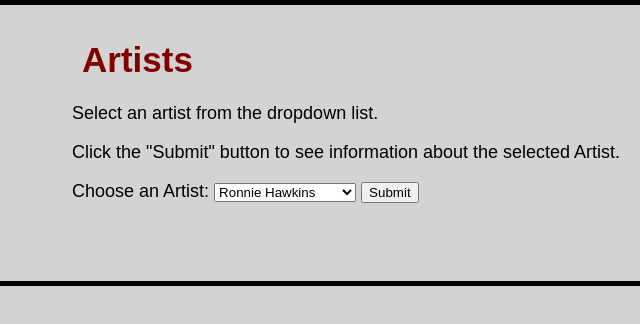
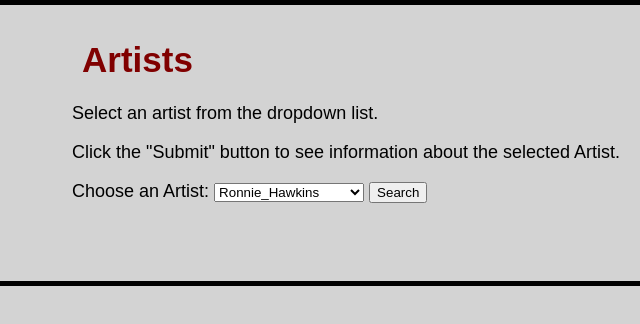
Before and after one commit to richfaulkner/ArkansasMusicians, a plain HTML site: page artists/index.html in a window 1280 px wide. Shown: the full height of the page, 86-726 px from the left. Drawn offline with Linux system fonts and the light colour scheme.

Commit message:
Update index.html

```diff
--- a/artists/index.html
+++ b/artists/index.html
@@ -17,36 +17,34 @@
 <p>Click the "Submit" button to see information about the selected Artist.</p>
   <label for="artist">Choose an Artist:</label>
   <select id="artist">
-      <option>Ronnie Hawkins</option>
-      <option>Point of Grace</option>
-      <option>Lefty Frizzell</option>
-      <option>Michael Burks</option>
-      <option>Pharoah Sanders</option>
-      <option>Collin Raye</option>
-      <option>Jimmie Driftwood</option>
-      <option>Joe Nichols</option>
-      <option>Elvis Presley</option>
-      <option>Kris Allen</option>
-      <option>Billy Bob Thorton</option>
+      <option>Ronnie_Hawkins</option>
+      <option>Point_of_Grace</option>
+      <option>Lefty_Frizzell</option>
+      <option>Michael_Burks</option>
+      <option>Pharoah_Sanders</option>
+      <option>Collin_Raye</option>
+      <option>Jimmie_Driftwood</option>
+      <option>Joe_Nichols</option>
+      <option>Elvis_Presley</option>
+      <option>Kris_Allen</option>
+      <option>Billy_Bob_Thorton</option>
       <option>Ne-Yo</option>
-      <option>Charlie Rich</option>
-      <option>Black Oak Arkansas</option>
-      <option>Justin Moore</option>
-      <option>Tracy Lawrence</option>
-      <option>Levon Helm</option>
+      <option>Charlie_Rich</option>
+      <option>Black_Oak_Arkansas</option>
+      <option>Justin_Moore</option>
+      <option>Tracy_Lawrence</option>
+      <option>Levon_Helm</option>
       <option>Evanescence</option>
-      <option>Conway Twitty</option>
-      <option>Glen Campbell</option>
-      <option>Johnny Cash</option>
-      <option>Al Green</option>
-      <option>B.B. King</option>
+      <option>Conway_Twitty</option>
+      <option>Glen_Campbell</option>
+      <option>Johnny_Cash</option>
+      <option>Al_Green</option>
+      <option>B._B._King</option>
   </select>
-       <input type="button" onclick="search();" value="Submit"><br><br>
-
-
+       <button onclick="search();">Search</button><br><br>
 
        <script>
-   function search() {
+  async function search() {
 
     // Artist Data
     // Select Artist from the dropbox; encode the artist name in case there are special characters
@@ -54,8 +52,8 @@
     // Create the search URL; APIKEY = 523532
     artistSearchURL = "https://theaudiodb.com/api/v1/json/523532/search.php?s=" + artistSearchValue;
     // AJAX call to fetch the data
-    artistObject = fetch(artistSearchURL);
-    artistJSONText = artistObject.text();
+    artistObject = await fetch(artistSearchURL);
+    artistJSONText = await artistObject.text();
     // Parse the JSON string into an object
     artistData = JSON.parse(artistJSONText);
     // Display the biography data - Note we display the first result - 0 index
```
